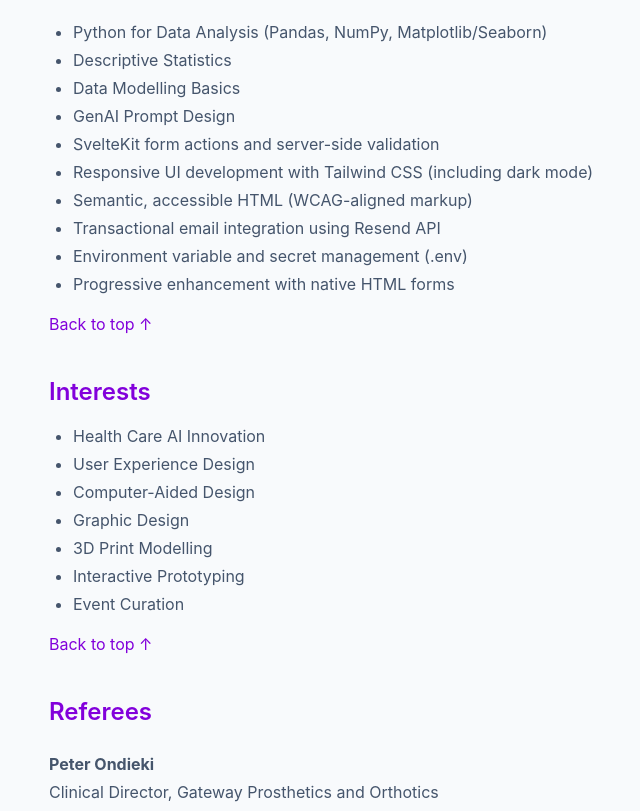
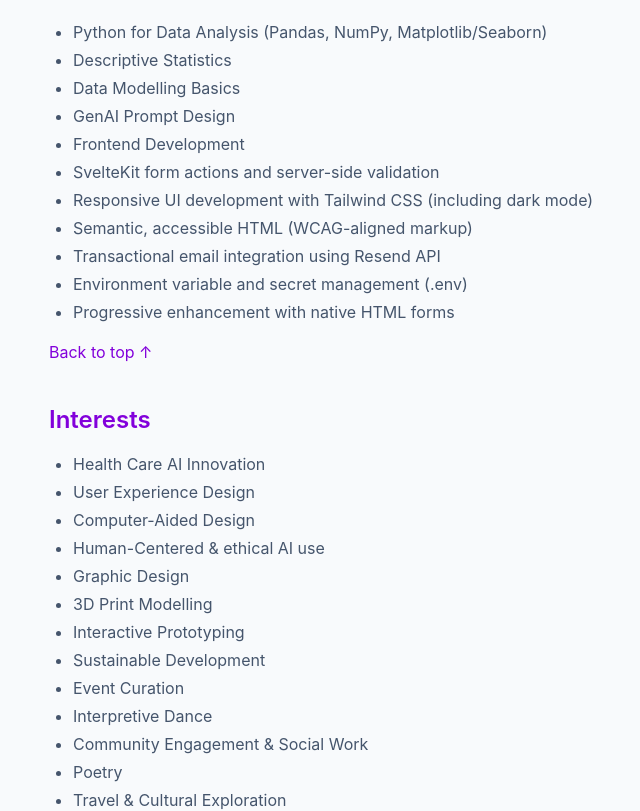
Before and after one commit to GemKW/gkw-portfolio, a SvelteKit app: page /resume in a window 1280 px wide. Shown: the part 2587-3398 px from the top of the page, without its empty margins (159-799 px from the left). Built offline with nearby package versions, Linux system fonts and the light colour scheme.

Commit message:
Enhance resume page with new skills and comments
Updated comments for clarity and added new skills to the resume section.

```diff
--- a/src/routes/resume/+page.svelte
+++ b/src/routes/resume/+page.svelte
@@ -1,3 +1,4 @@
+<!-- Resume page: Presents education, experience, skills, and navigation links -->
 <section
   class="
     resume mx-auto max-w-4xl px-4 py-10 space-y-10 text-base
@@ -10,7 +11,7 @@
   <!-- PAGE TITLE -->
   <h1 id="top" class="text-3xl font-bold tracking-tight">Resume</h1>
 
-  <!-- ANCHOR NAV -->
+  <!-- ANCHOR NAVIGATION -->
   <nav class="flex flex-wrap gap-4 text-purple-700 dark:text-purple-400">
     <a href="#education">Education</a>
     <a href="#professional-experience">Professional Experience</a>
@@ -167,6 +168,7 @@
       <li>Descriptive Statistics</li>
       <li>Data Modelling Basics</li>
       <li>GenAI Prompt Design</li>
+      <li>Frontend Development</li>
       <li>SvelteKit form actions and server-side validation</li>
       <li>Responsive UI development with Tailwind CSS (including dark mode)</li>
       <li>Semantic, accessible HTML (WCAG-aligned markup)</li>
@@ -185,10 +187,16 @@
       <li>Health Care AI Innovation</li>
       <li>User Experience Design</li>
       <li>Computer-Aided Design</li>
+      <li>Human-Centered & ethical AI use</li>
       <li>Graphic Design</li>
       <li>3D Print Modelling</li>
       <li>Interactive Prototyping</li>
+      <li>Sustainable Development</li>
       <li>Event Curation</li>
+      <li>Interpretive Dance</li>
+      <li>Community Engagement & Social Work</li>
+      <li>Poetry</li>
+      <li>Travel & Cultural Exploration</li>
     </ul>
 
     <a href="#top" class="text-purple-700 dark:text-purple-400 hover:underline">Back to top ↑</a>
```
